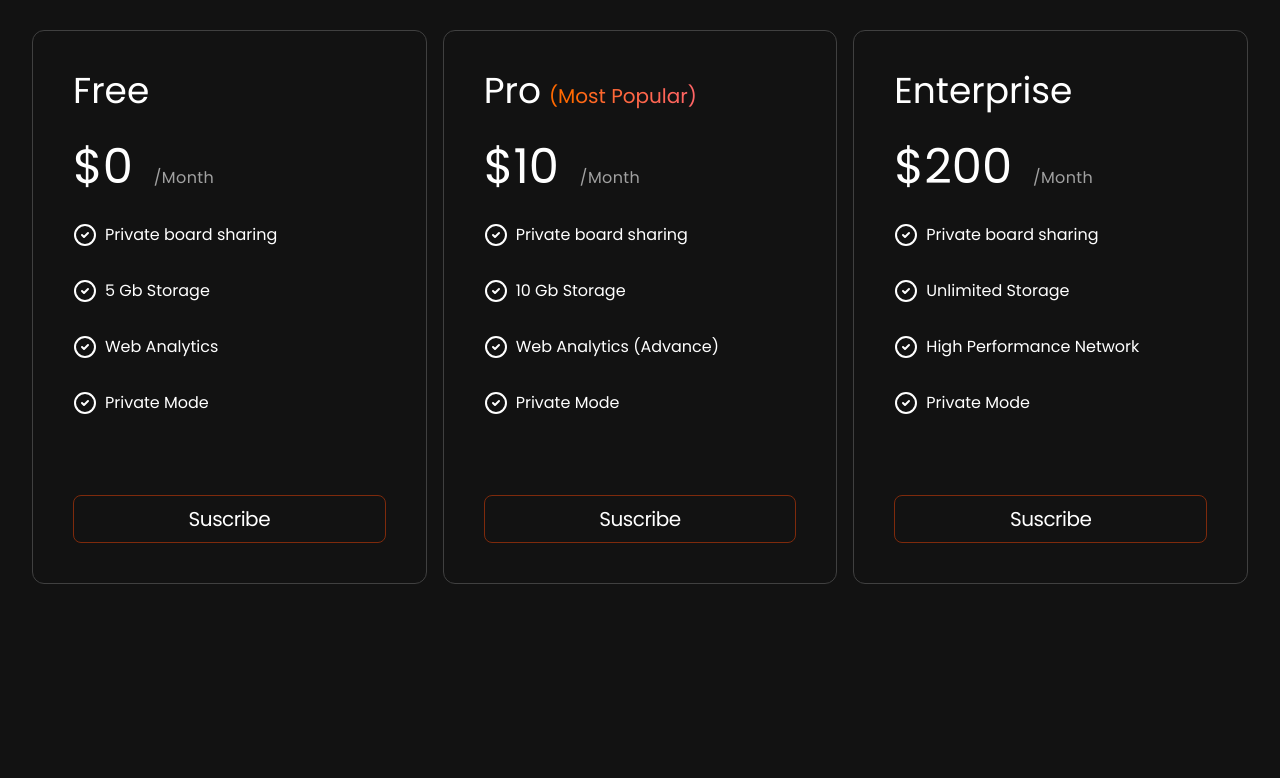
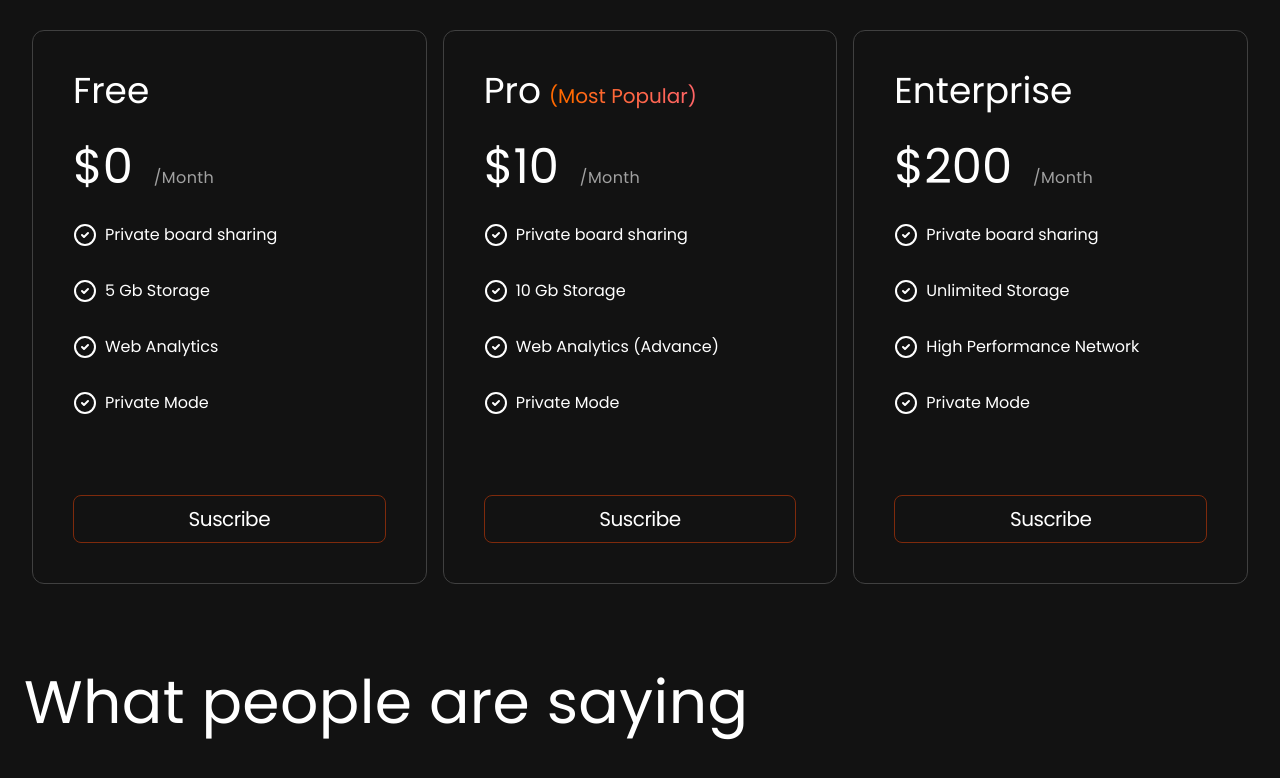
Before and after one commit to marcosurbi30/rt, a React (Vite) app in the folder rt/: page / in a window 1280 px wide. Shown: the part 2690-3468 px from the top of the page. Before the commit the page ends 3282 px from the top, so only its background shows below. Built offline with nearby package versions, Linux system fonts and the light colour scheme.

Commit message:
componente Testimonials comenzado

```diff
--- /dev/null
+++ b/rt/components/Testimonials.jsx
@@ -0,0 +1,11 @@
+const Testimonials = () => {
+  return (
+    <div className="mt-20 tracking-wide">
+      <h2 className="text-3xl sm:text-5xl lg:text-6xl text-center-my-10 lg:my-20">
+        What people are saying
+      </h2>
+    </div>
+  );
+};
+
+export default Testimonials;
--- a/rt/src/App.jsx
+++ b/rt/src/App.jsx
@@ -4,6 +4,7 @@ import HeroSection from "../components/HeroSection.jsx";
 import FeatureSection from "../components/FeatureSection.jsx";
 import Workflow from "../components/Workflow.jsx";
 import Pricing from "../components/Pricing.jsx";
+import Testimonials from "../components/Testimonials.jsx";
 
 function App() {
   const [count, setCount] = useState(0);
@@ -16,6 +17,7 @@ function App() {
         <FeatureSection />
         <Workflow />
         <Pricing />
+        <Testimonials />
       </div>
     </>
   );
```
